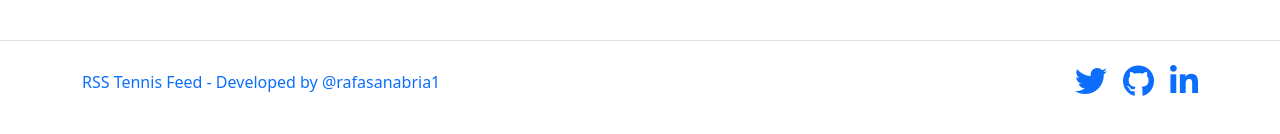
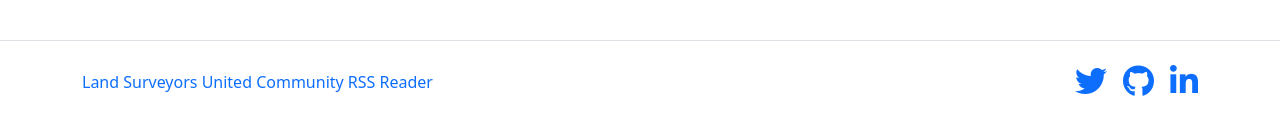
Before and after one commit to landsurveyorsunited/rss-reader-surveyors, a React (Create React App) app: page /photos-feed in a window 1280 px wide. Shown: the part 522-656 px from the top of the page. Built offline with nearby package versions, Linux system fonts and the light colour scheme; no server answers.

Commit message:
Update Footer.js

```diff
--- a/src/components/Footer.js
+++ b/src/components/Footer.js
@@ -10,13 +10,13 @@ export const Footer = () => {
       <div className='container-fluid container-md'>
         <div className='row my-4 align-items-center'>
           <div className={"col-12 col-md-8 text " + (vars.dark_mode ? '' : 'text-primary') } >
-            RSS Tennis Feed - Developed by @rafasanabria1
+            Land Surveyors United Community RSS Reader
           </div>
 
           <div className="col-12 col-md-4 icons text-primary">
-            <a className="" href="https://twitter.com/rafasanabria1"  target="_blank" rel="noreferrer"><i className="fa-brands fa-twitter fa-2x"></i></a>
-            <a className=" ms-3" href="https://github.com/rafasanabria1"  target="_blank" rel="noreferrer"><i className="fa-brands fa-github fa-2x"></i></a>
-            <a className=" ms-3" href="https://www.linkedin.com/in/rafasanabria1/" target="_blank" rel="noreferrer"><i className="fa-brands fa-linkedin-in fa-2x"></i></a>
+            <a className="" href="https://twitter.com/landsurveyorsU"  target="_blank" rel="noreferrer"><i className="fa-brands fa-twitter fa-2x"></i></a>
+            <a className=" ms-3" href="https://landsurveyorsunited.com"  target="_blank" rel="noreferrer"><i className="fa-brands fa-github fa-2x"></i></a>
+            <a className=" ms-3" href="https://www.linkedin.com/groups/3935739/" target="_blank" rel="noreferrer"><i className="fa-brands fa-linkedin-in fa-2x"></i></a>
           </div>
         </div>
       </div>
```
